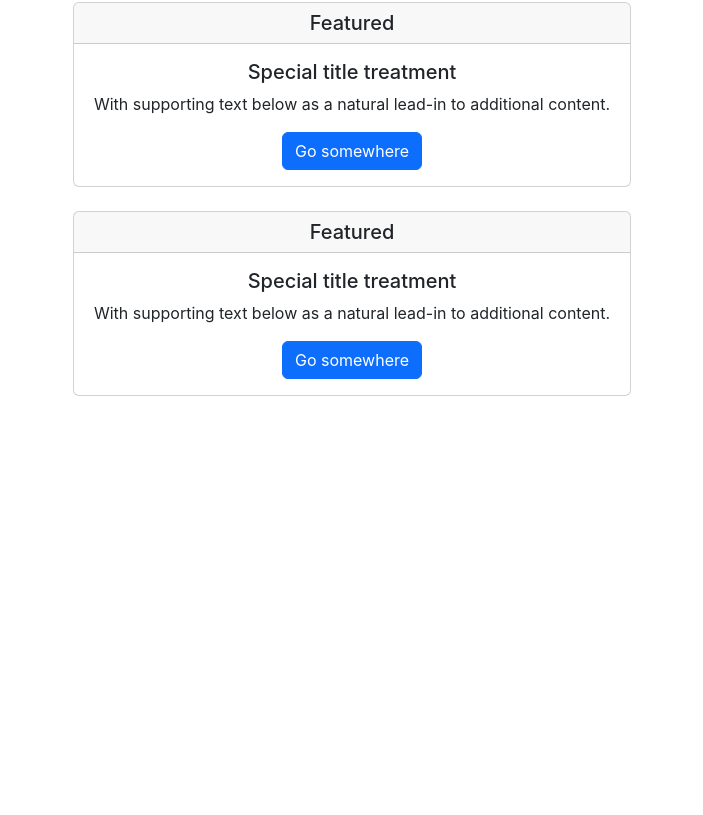
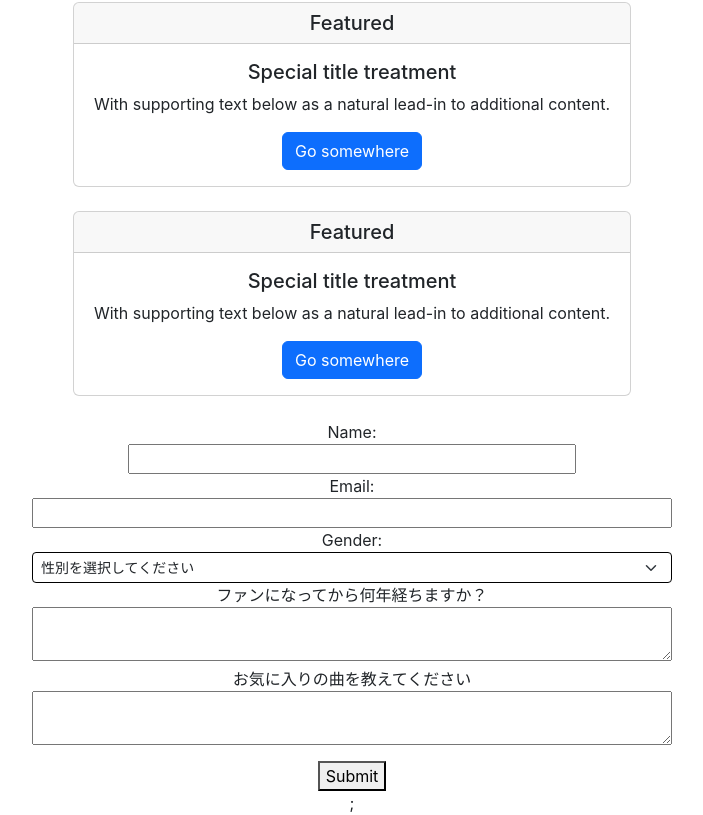
Before and after one commit to Goemon5/hackathon_passion, a React (Create React App) app in the folder front/: page / in a window 1280 px wide. Shown: the part 1718-2533 px from the top of the page, without its empty margins (288-991 px from the left). Before the commit the page ends 2138 px from the top, so only its background shows below. Built offline with nearby package versions, Linux system fonts and the light colour scheme.

Commit message:
add _inputform

```diff
--- a/front/package.json
+++ b/front/package.json
@@ -8,7 +8,7 @@
     "@testing-library/user-event": "^13.5.0",
     "react": "^18.3.1",
     "react-dom": "^18.3.1",
-    "react-scripts": "5.0.1",
+    "react-scripts": "^5.0.1",
     "web-vitals": "^2.1.4"
   },
   "scripts": {
--- a/front/src/App.js
+++ b/front/src/App.js
@@ -1,10 +1,12 @@
-import './App.css';
-import Users from './components/Users';
+import "./App.css";
+import Users from "./components/Users";
+import Form from "./components/form/Form.tsx";
 
 function App() {
   return (
     <div className="App">
-     <Users/>
+      <Users />
+      <Form />
     </div>
   );
 }
--- /dev/null
+++ b/front/src/components/form/Form.tsx
@@ -0,0 +1,119 @@
+import React from "react";
+import { useState } from "react";
+
+const Form = () => {
+  const [formData, setFormData] = useState({
+    name: "",
+    email: "",
+    gender: "",
+    fan_history: "",
+    fav_song: "",
+    applying: "",
+  });
+
+  const handleChange = (e) => {
+    const { name, value } = e.target;
+    setFormData({
+      ...formData,
+      [name]: value,
+    });
+  };
+  const [isSubmitted, setIsSubmitted] = useState(false);
+
+  const handleSubmit = (e) => {
+    e.preventDefault();
+    console.log("Form Data:", formData);
+    setIsSubmitted(true);
+    // ここにフォームデータを送信する処理を追加します
+  };
+
+  return (
+    <>
+      {isSubmitted ? (
+        <div>
+          <h2>送信が完了しました</h2>
+        </div>
+      ) : (
+        <form
+          onSubmit={handleSubmit}
+          style={{
+            display: "flex",
+            flexDirection: "column",
+            alignItems: "center",
+            width: "50%",
+            marginLeft: "auto",
+            marginRight: "auto",
+          }}
+        >
+          <div style={{ width: "70%" }}>
+            <label htmlFor="name">Name:</label>
+            <input
+              type="text"
+              id="name"
+              name="name"
+              value={formData.name}
+              onChange={handleChange}
+              style={{ width: "100%" }}
+            />
+          </div>
+          <div style={{ width: "100%" }}>
+            <label htmlFor="email">Email:</label>
+            <input
+              type="email"
+              id="email"
+              name="email"
+              value={formData.email}
+              onChange={handleChange}
+              style={{ width: "100%" }}
+            />
+          </div>
+          <div style={{ width: "100%" }}>
+            <label htmlFor="gender">Gender:</label>
+            <select
+              name="gender"
+              id="gender"
+              className="form-select form-select-sm"
+              aria-label=".form-select-sm example"
+              value={formData.gender}
+              onChange={handleChange}
+              style={{ width: "100%", border: "1px solid black" }}
+            >
+              <option value="" disabled>
+                性別を選択してください
+              </option>
+              <option value="男性">男性</option>
+              <option value="女性">女性</option>
+              <option value="その他">その他</option>
+            </select>
+          </div>
+          <div style={{ width: "100%" }}>
+            <label htmlFor="history">ファンになってから何年経ちますか？</label>
+            <textarea
+              id="fan_history"
+              name="fan_history"
+              value={formData.fan_history}
+              onChange={handleChange}
+              style={{ width: "100%" }}
+            ></textarea>
+          </div>
+          <div style={{ width: "100%" }}>
+            <label htmlFor="fav_song">お気に入りの曲を教えてください</label>
+            <textarea
+              id="fav_song"
+              name="fav_song"
+              value={formData.fav_song}
+              onChange={handleChange}
+              style={{ width: "100%" }}
+            ></textarea>
+          </div>
+
+          <button type="submit" style={{ marginTop: "10px" }}>
+            Submit
+          </button>
+        </form>
+      )}
+      ;
+    </>
+  );
+};
+export default Form;
```
Also changed, not shown: 1 other file (tests, documents, lock files or other folders).
